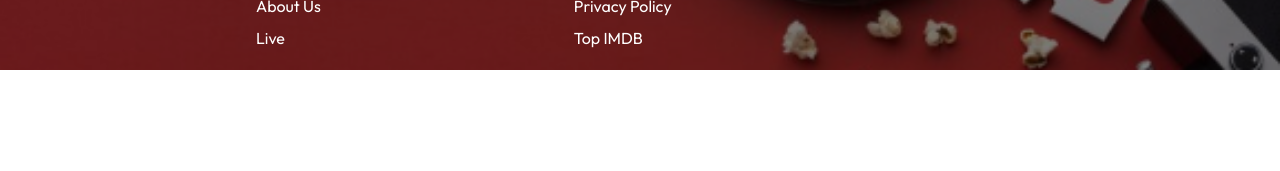
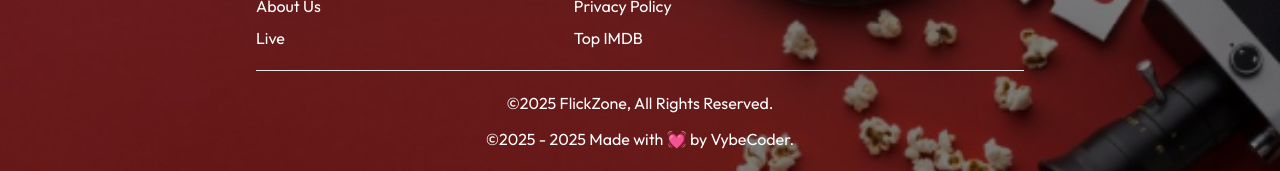
Before and after one commit to johnedokpolor/FlickZone, a React (Vite) app: page / in a window 1280 px wide. Shown: the part 1266-1437 px from the top of the page. Before the commit the page ends 1336 px from the top, so only its background shows below. Built offline with nearby package versions, Linux system fonts and the light colour scheme; no server answers.

Commit message:
added trademark to footer

```diff
--- a/src/components/Footer.jsx
+++ b/src/components/Footer.jsx
@@ -61,6 +61,14 @@ const Footer = () => {
             </p>
           </div>
         </div>
+        <div className="mt-5 border-t text-center">
+          <p className="mt-5 pb-3">
+            &copy;2025 FlickZone, All Rights Reserved.
+          </p>
+          <p>
+            &copy;2025 - {new Date().getFullYear()} Made with 💓 by VybeCoder.
+          </p>
+        </div>
       </div>
     </div>
   );
```
